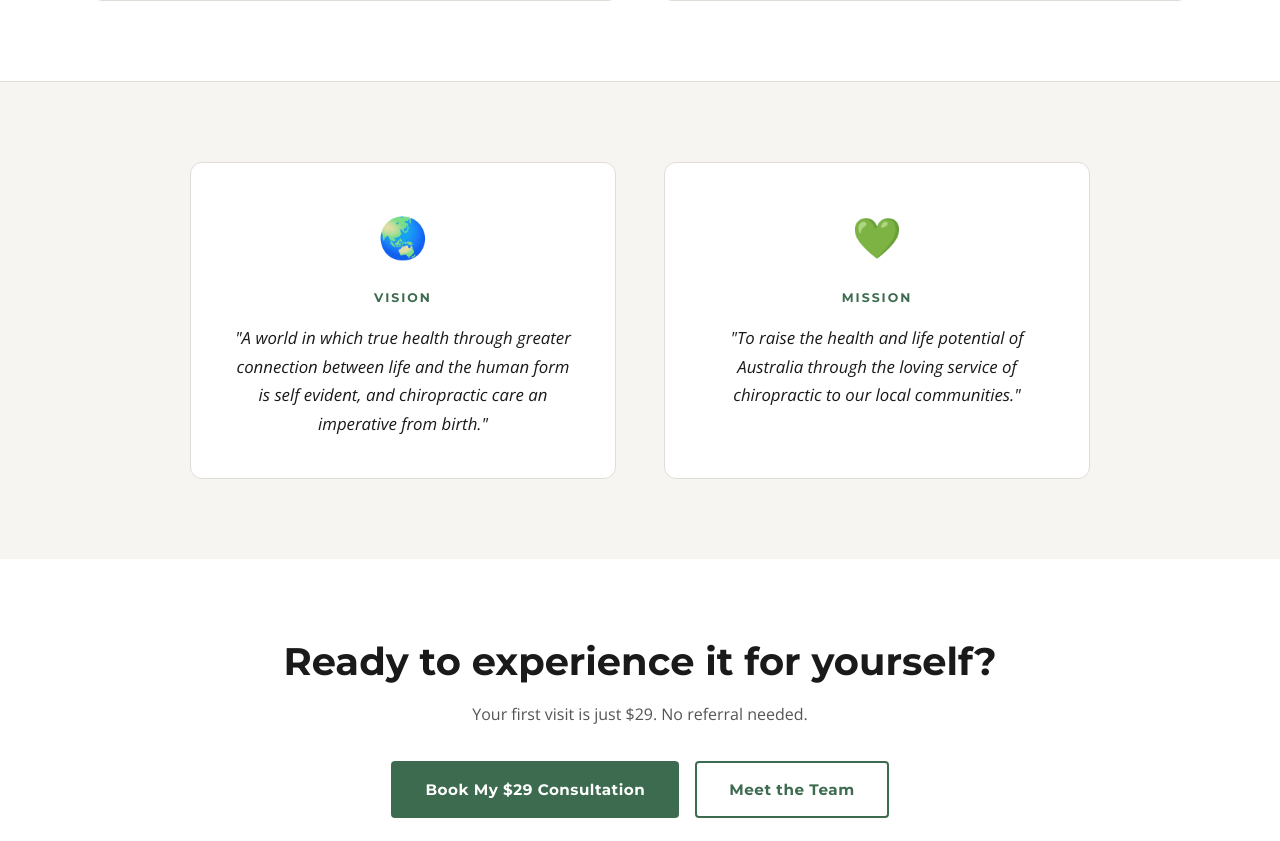
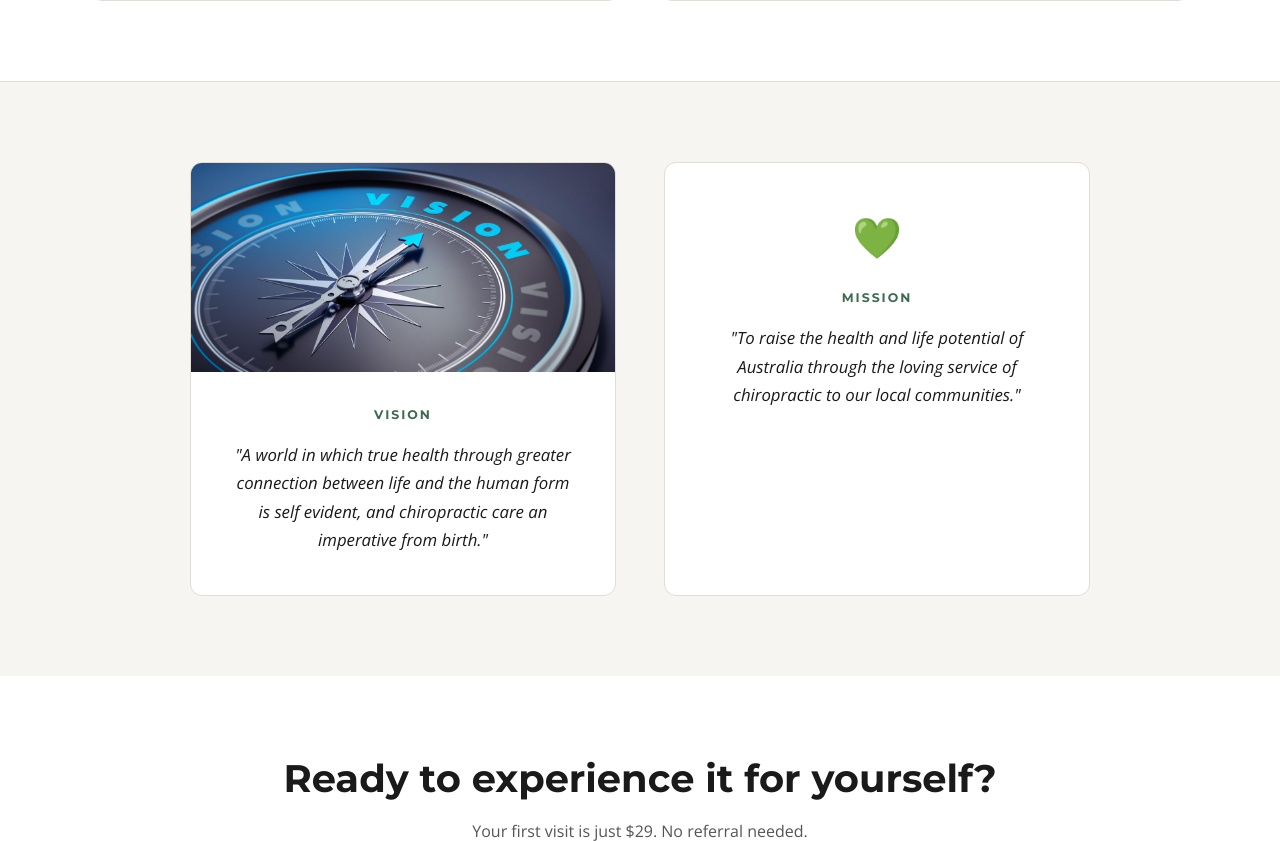
Before and after one commit to mymedsbot/valleyrising-web, a Flask app: page /about in a window 1280 px wide. Shown: the part 1525-2366 px from the top of the page. Run offline with Flask 3, Linux system fonts and the light colour scheme.

Commit message:
Add vision compass image to Vision section on About page

```diff
--- a/templates/about.html
+++ b/templates/about.html
@@ -54,10 +54,12 @@
 <section style="background: var(--off-white); padding: 80px 5%; border-top: 1px solid var(--border);">
   <div style="max-width: 900px; margin: 0 auto; display: grid; grid-template-columns: 1fr 1fr; gap: 48px;">
 
-    <div style="text-align: center; padding: 40px; background: white; border-radius: 12px; border: 1px solid var(--border);">
-      <div style="font-size: 2.5rem; margin-bottom: 16px;">🌏</div>
-      <div class="section-label" style="justify-content: center;">Vision</div>
-      <p style="font-style: italic; font-size: 1.05rem; color: var(--dark); line-height: 1.7; margin-top: 16px;">"A world in which true health through greater connection between life and the human form is self evident, and chiropractic care an imperative from birth."</p>
+    <div style="text-align: center; background: white; border-radius: 12px; border: 1px solid var(--border); overflow: hidden;">
+      <img src="/static/images/vision.jpg" alt="Vision" style="width: 100%; display: block;">
+      <div style="padding: 32px 40px 40px;">
+        <div class="section-label" style="justify-content: center;">Vision</div>
+        <p style="font-style: italic; font-size: 1.05rem; color: var(--dark); line-height: 1.7; margin-top: 16px;">"A world in which true health through greater connection between life and the human form is self evident, and chiropractic care an imperative from birth."</p>
+      </div>
     </div>
 
     <div style="text-align: center; padding: 40px; background: white; border-radius: 12px; border: 1px solid var(--border);">
```
Also changed, not shown: static/images/vision.jpg (added).
